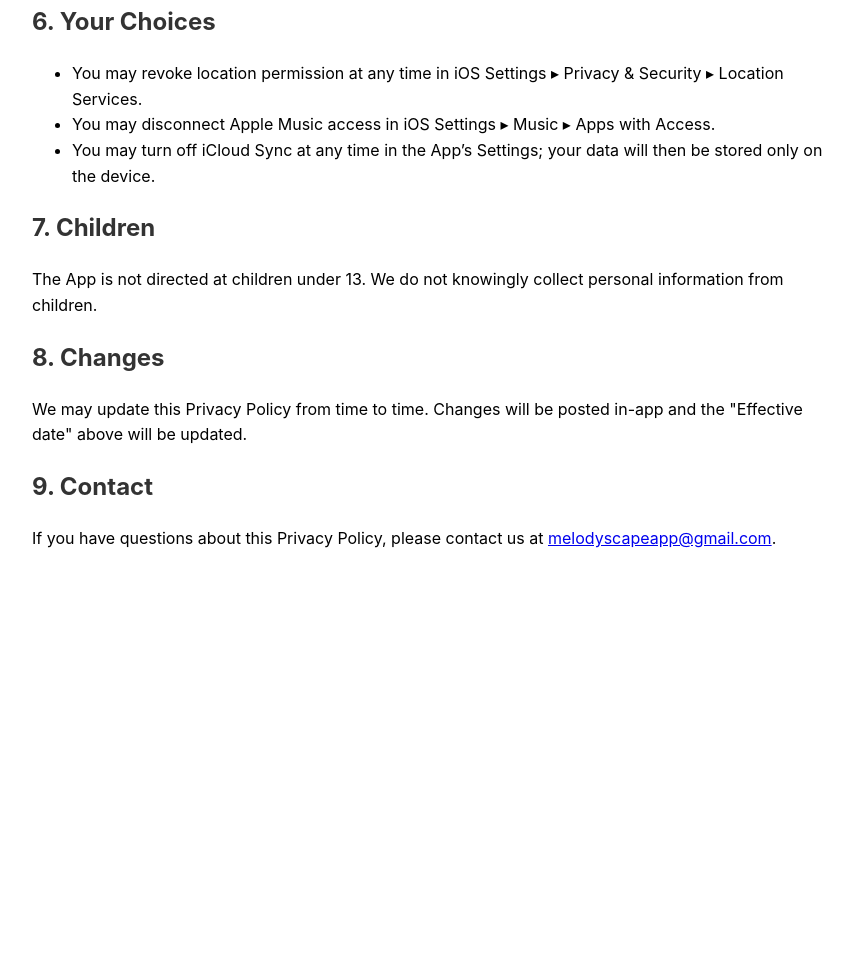
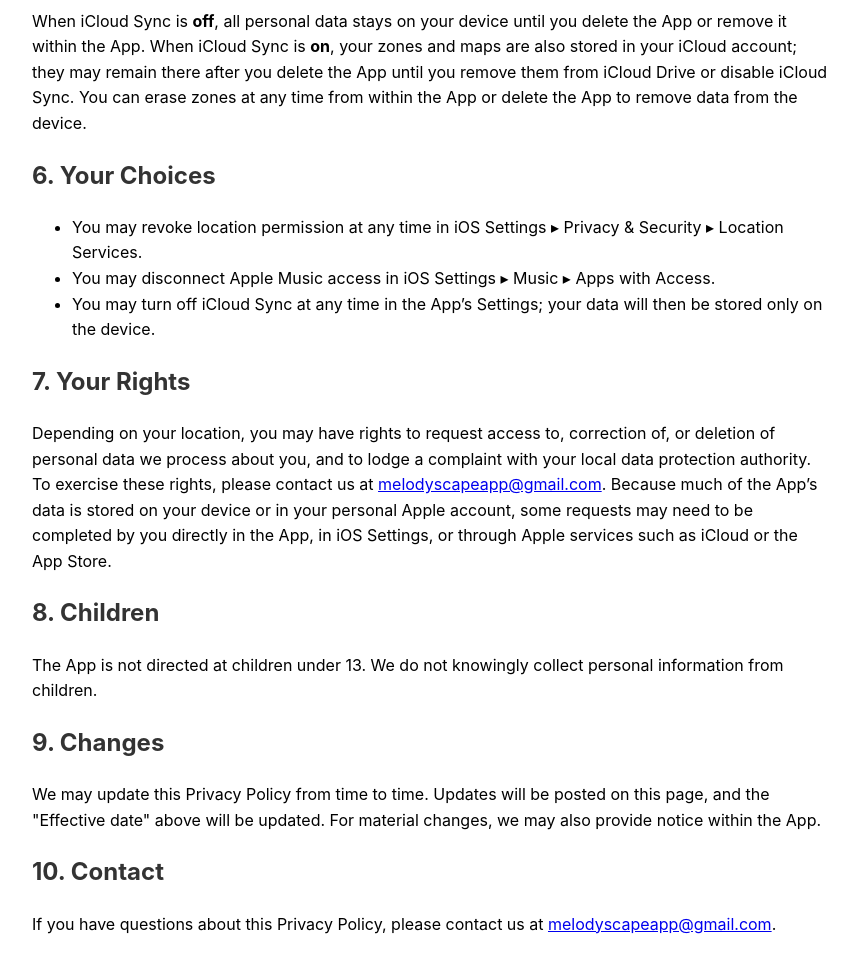
Before and after one commit to TheBeerBender/PrivacyPolicy, a plain HTML site: page index.html in a window 1280 px wide. Shown: the part 1353-2326 px from the top of the page, without its empty margins (208-1061 px from the left). Before the commit the page ends 1953 px from the top, so only its background shows below. Drawn offline with Linux system fonts and the light colour scheme.

Commit message:
Update index.html

```diff
--- a/index.html
+++ b/index.html
@@ -34,6 +34,7 @@
     <li><strong>Music Library Data.</strong> When you link Apple Music, the App uses MusicKit to browse your library and play songs. We do not copy, upload, or share your music data.</li>
     <li><strong>User Files.</strong> The zones and maps you create are saved on your device. If you turn on <strong>iCloud Sync</strong> in Settings, those files (including zone locations) are also stored and synced across your devices via your iCloud account, subject to Apple’s privacy policy. If iCloud Sync is off, your files leave the device only when you explicitly export them via the share menu.</li>
     <li><strong>Photos (optional).</strong> If you choose a custom background for the Live Activity (Standby) screen, the App lets you pick an image from your photo library. That image is stored only on your device in the App’s storage and is not shared with us or any third party.</li>
+    <li><strong>Purchase Information.</strong> If you choose to purchase a subscription or lifetime upgrade, purchases are processed by Apple through the App Store and StoreKit. We do not receive or store your full payment card information. Apple may provide us with limited transaction or entitlement information necessary to confirm your purchase status and unlock premium features. Your purchase is also subject to Apple’s privacy policy and terms.</li>
   </ul>
 
   <h2>3. How We Use Information</h2>
@@ -41,10 +42,11 @@
     <li>To display your current position on the map.</li>
     <li>To trigger music playback when you enter or exit a zone.</li>
     <li>To let you browse and assign tracks from your Apple Music library.</li>
+    <li>To confirm premium purchase status and provide access to premium features.</li>
   </ul>
 
   <h2>4. Data Sharing</h2>
-  <p>We do <strong>not</strong> share your personal information with third parties (such as advertisers or data brokers). We do not operate our own servers. Location and zone data are not sent to any service we control. If iCloud Sync is enabled, your zones and maps are stored in your iCloud account and synced by Apple. Music playback and map features (directions, search, geocoding) use Apple Music and Apple MapKit under Apple’s privacy policies.</p>
+  <p>We do <strong>not</strong> share your personal information with third parties (such as advertisers or data brokers). We do not operate our own servers. Location and zone data are not sent to any service we control. If iCloud Sync is enabled, your zones and maps are stored in your iCloud account and synced by Apple. Music playback and map features (directions, search, geocoding) use Apple Music and Apple MapKit under Apple’s privacy policies. Purchases and subscriptions are processed by Apple through the App Store.</p>
 
   <h2>5. Data Retention</h2>
   <p>When iCloud Sync is <strong>off</strong>, all personal data stays on your device until you delete the App or remove it within the App. When iCloud Sync is <strong>on</strong>, your zones and maps are also stored in your iCloud account; they may remain there after you delete the App until you remove them from iCloud Drive or disable iCloud Sync. You can erase zones at any time from within the App or delete the App to remove data from the device.</p>
@@ -56,13 +58,16 @@
     <li>You may turn off iCloud Sync at any time in the App’s Settings; your data will then be stored only on the device.</li>
   </ul>
 
-  <h2>7. Children</h2>
+  <h2>7. Your Rights</h2>
+  <p>Depending on your location, you may have rights to request access to, correction of, or deletion of personal data we process about you, and to lodge a complaint with your local data protection authority. To exercise these rights, please contact us at <a href="mailto:melodyscapeapp@gmail.com">melodyscapeapp@gmail.com</a>. Because much of the App’s data is stored on your device or in your personal Apple account, some requests may need to be completed by you directly in the App, in iOS Settings, or through Apple services such as iCloud or the App Store.</p>
+
+  <h2>8. Children</h2>
   <p>The App is not directed at children under 13. We do not knowingly collect personal information from children.</p>
 
-  <h2>8. Changes</h2>
-  <p>We may update this Privacy Policy from time to time. Changes will be posted in-app and the "Effective date" above will be updated.</p>
+  <h2>9. Changes</h2>
+  <p>We may update this Privacy Policy from time to time. Updates will be posted on this page, and the "Effective date" above will be updated. For material changes, we may also provide notice within the App.</p>
 
-  <h2>9. Contact</h2>
+  <h2>10. Contact</h2>
   <p>If you have questions about this Privacy Policy, please contact us at <a href="mailto:melodyscapeapp@gmail.com">melodyscapeapp@gmail.com</a>.</p>
 </body>
 </html>
```
